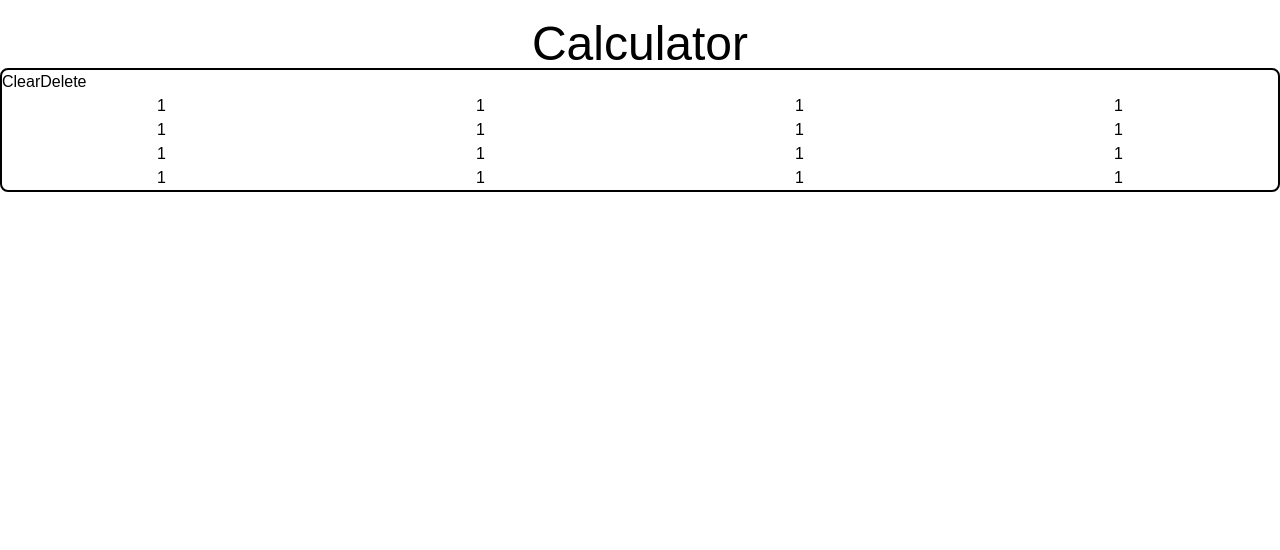
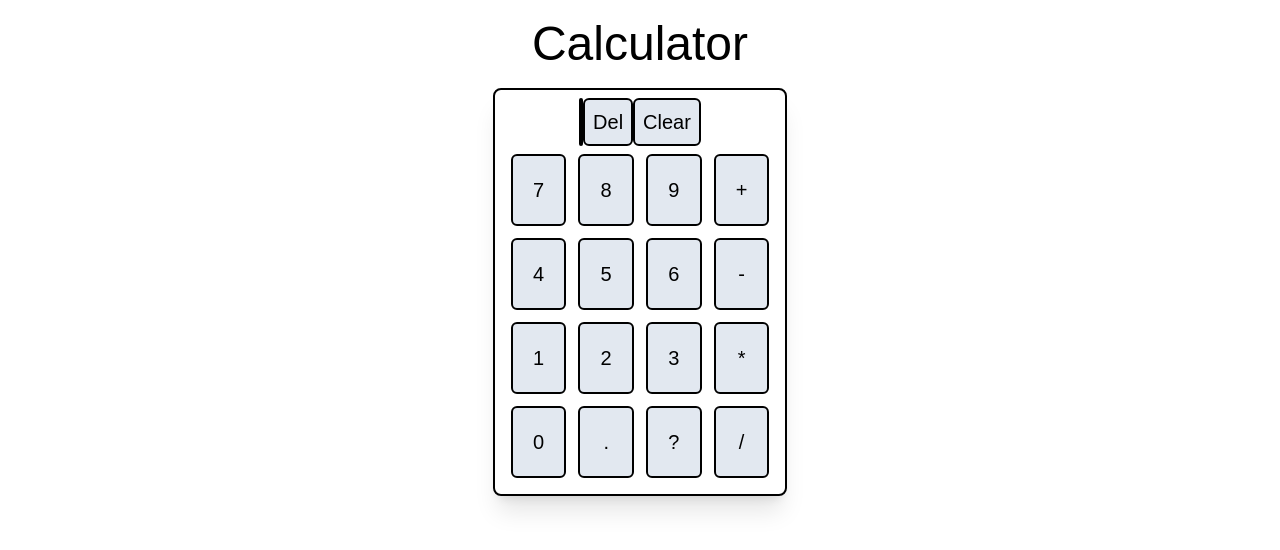
Before and after one commit to MaxHolzmann/calc, a Next.js app: page / in a window 1280 px wide. Shown: the top 550 px of the page. Built offline with nearby package versions, Linux system fonts and the light colour scheme.

Commit message:
designs calculator front end, begins calculator functionality with keyboard presses

```diff
--- a/app/page.js
+++ b/app/page.js
@@ -1,35 +1,103 @@
+"use client";
+import { useEffect, useState } from "react";
 export default function Home() {
+  let [inputValue, setInputValue] = useState("");
+
+  useEffect(() => {
+    const handleKeyDown = (event) => {
+      if (event.value !== "INPUT" && event.target.tagName !== "TEXTAREA") {
+        let entry = Number(event.key);
+        console.log(event.key);
+        if (!isNaN(entry) && event.key !== " ") {
+          setInputValue((prevValue) => prevValue + event.key);
+        } else if (event.key === "Backspace") {
+          setInputValue((prevValue) => prevValue.slice(0, -1));
+        } else {
+          console.log("Not a number, not entering.");
+        }
+      }
+    };
+    document.addEventListener("keydown", handleKeyDown);
+    return () => {
+      document.removeEventListener("keydown", handleKeyDown);
+    };
+  }, []);
+
+  const handleInputChange = (event) => {
+    setInputValue(event.target.value);
+  };
   return (
     <div className="bg-white h-screen">
       <header className="flex justify-center">
-        <h1 className="text-black text-5xl mt-5">Calculator</h1>
+        <h1 className="text-black text-5xl m-5">Calculator</h1>
       </header>
 
-      <div className="border-2 border-black rounded-lg text-black">
-        {/* row 1, clear and delete*/}
-        <div>
-          <button>Clear</button>
-          <button>Delete</button>
-        </div>
+      <div className="flex justify-center items-center">
+        <div className="border-2 border-black rounded-lg text-black justify-center p-2 flex flex-col shadow-xl">
+          {/* row 1, clear and delete and entering the numbers*/}
+          <div className="flex justify-center">
+            <p className="border-2 border-black rounded-sm">{inputValue}</p>
+            <button className="border-2 rounded-md border-black p-2 text-xl bg-slate-200 hover:bg-slate-100 hover:scale-105">
+              Del
+            </button>
+            <button className="border-2 rounded-md border-black p-2 text-xl bg-slate-200 hover:bg-slate-100 hover:scale-105">
+              Clear
+            </button>
+          </div>
 
-        {/* row 2-4 will be even grids of 4*/}
-        <div className="grid grid-cols-4">
-          <button>1</button>
-          <button>1</button>
-          <button>1</button>
-          <button>1</button>
-          <button>1</button>
-          <button>1</button>
-          <button>1</button>
-          <button>1</button>
-          <button>1</button>
-          <button>1</button>
-          <button>1</button>
-          <button>1</button>
-          <button>1</button>
-          <button>1</button>
-          <button>1</button>
-          <button>1</button>
+          {/* row 2-4 will be even grids of 4*/}
+          <div className="flex justify-center flex-col items-center">
+            <div className="grid grid-cols-4 gap-3 p-2">
+              <button className="border-2 rounded-md border-black p-5 text-xl bg-slate-200 hover:bg-slate-100 hover:scale-105">
+                7
+              </button>
+              <button className="border-2 rounded-md border-black p-5 text-xl bg-slate-200 hover:bg-slate-100 hover:scale-105">
+                8
+              </button>
+              <button className="border-2 rounded-md border-black p-5 text-xl bg-slate-200 hover:bg-slate-100 hover:scale-105">
+                9
+              </button>
+              <button className="border-2 rounded-md border-black p-5 text-xl bg-slate-200 hover:bg-slate-100 hover:scale-105">
+                +
+              </button>
+              <button className="border-2 rounded-md border-black p-5 text-xl bg-slate-200 hover:bg-slate-100 hover:scale-105">
+                4
+              </button>
+              <button className="border-2 rounded-md border-black p-5 text-xl bg-slate-200 hover:bg-slate-100 hover:scale-105">
+                5
+              </button>
+              <button className="border-2 rounded-md border-black p-5 text-xl bg-slate-200 hover:bg-slate-100 hover:scale-105">
+                6
+              </button>
+              <button className="border-2 rounded-md border-black p-5 text-xl bg-slate-200 hover:bg-slate-100 hover:scale-105 ">
+                -
+              </button>
+              <button className="border-2 rounded-md border-black p-5 text-xl bg-slate-200 hover:bg-slate-100 hover:scale-105 ">
+                1
+              </button>
+              <button className="border-2 rounded-md border-black p-5 text-xl bg-slate-200 hover:bg-slate-100 hover:scale-105 ">
+                2
+              </button>
+              <button className="border-2 rounded-md border-black p-5 text-xl bg-slate-200 hover:bg-slate-100 hover:scale-105">
+                3
+              </button>
+              <button className="border-2 rounded-md border-black p-5 text-xl bg-slate-200 hover:bg-slate-100 hover:scale-105 ">
+                *
+              </button>
+              <button className="border-2 rounded-md border-black p-5 text-xl bg-slate-200 hover:bg-slate-100 hover:scale-105">
+                0
+              </button>
+              <button className="border-2 rounded-md border-black p-5 text-xl bg-slate-200 hover:bg-slate-100 hover:scale-105">
+                .
+              </button>
+              <button className="border-2 rounded-md border-black p-5 text-xl bg-slate-200 hover:bg-slate-100 hover:scale-105">
+                ?
+              </button>
+              <button className="border-2 rounded-md border-black p-5 text-xl bg-slate-200 hover:bg-slate-100 hover:scale-105">
+                /
+              </button>
+            </div>
+          </div>
         </div>
       </div>
     </div>
```
Also changed, not shown: 1 other file (tests, documents, lock files or other folders).
